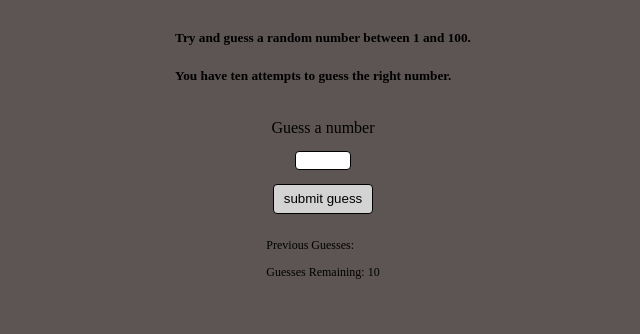
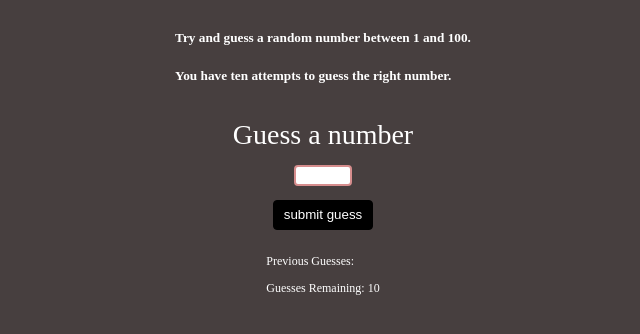
Before and after one commit to Gautamsuthar05/GuessTheNum, a plain HTML site: page index.html in a window 1280 px wide. Shown: the whole page, without its empty margins (317-957 px from the left). Drawn offline with Linux system fonts and the light colour scheme.

Commit message:
change in css

```diff
--- a/index.html
+++ b/index.html
@@ -15,7 +15,7 @@
             <h5>You have ten attempts to guess the right number.</h5>
         </div>
         <div class="container">
-            <label for="num">Guess a number</label>
+            <label for="num" id="label">Guess a number</label>
             <input type="number" name="number" id="num">
             <button type="button" id="submit">submit guess</button>
         </div>
--- a/style.css
+++ b/style.css
@@ -1,5 +1,6 @@
 body {
-  background-color: rgb(93, 84, 84);
+  background-color: rgb(71, 63, 63);
+  color: white;
 }
 
 .container {
@@ -9,17 +10,22 @@ body {
   align-items: center;
 }
 
+#label {
+  font-size: 28px;
+}
 input {
   width: 50px;
   border: 1px solid black;
   border-radius: 4px;
+  border: 2px solid rgb(214, 141, 141);
 }
 
 button {
   width: 100px;
   height: 30px;
-  background-color: lightgray;
-  border: 1px solid black;
+  background-color: rgb(0, 0, 0);
+  border: 1px solid rgb(0, 0, 0);
+  color: white;
   border-radius: 4px;
 }
 button:hover {
```
